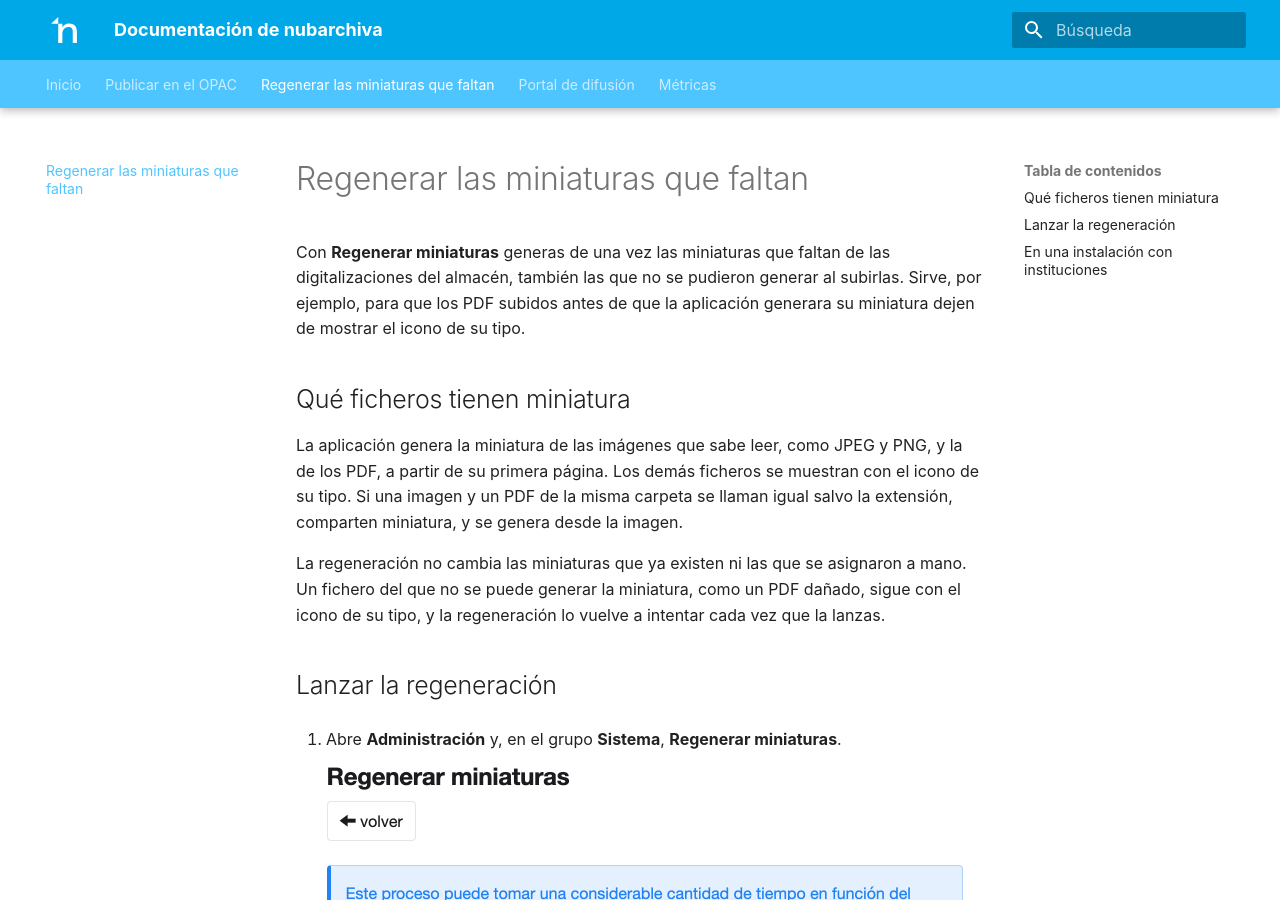
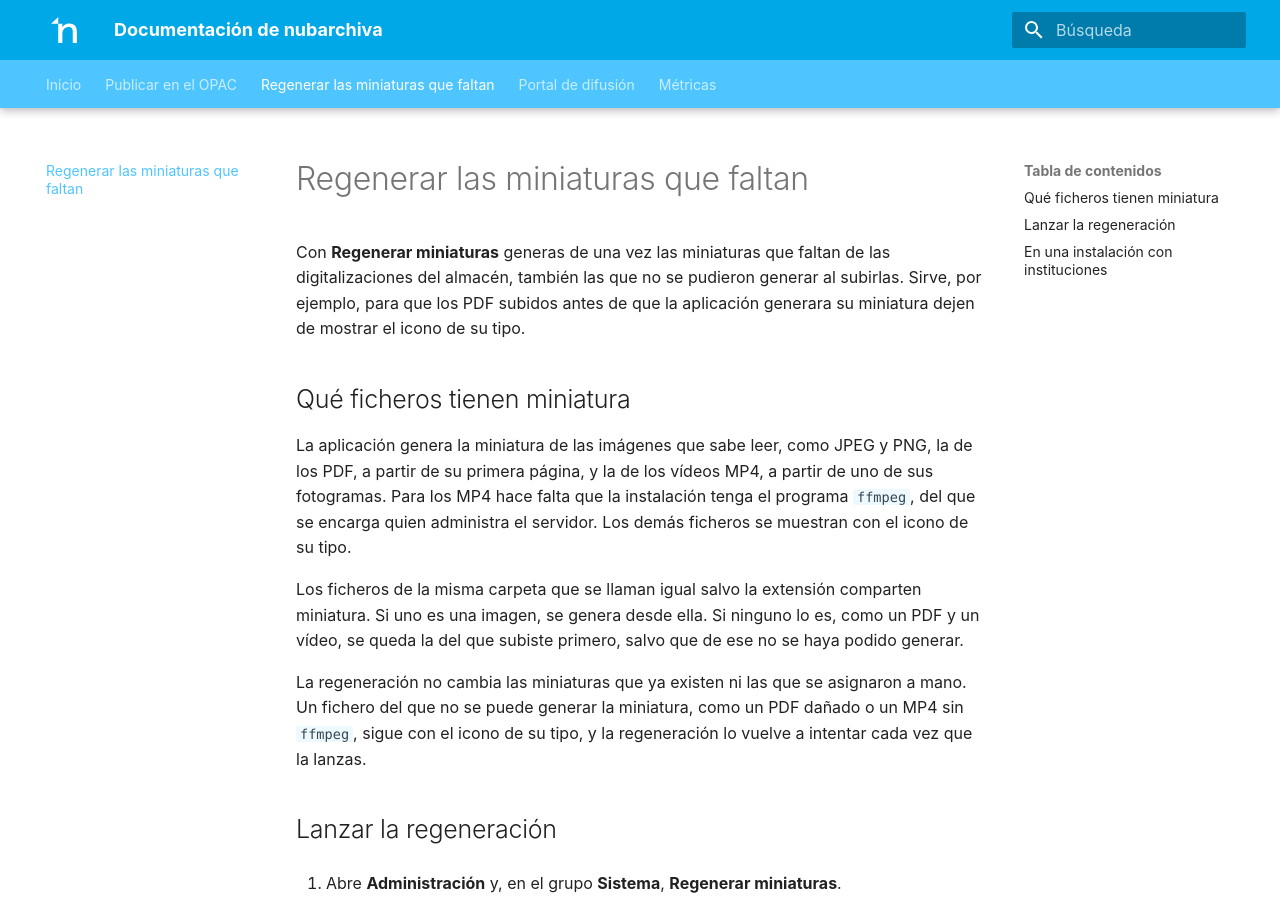
Before and after one commit to nubarchiva/nuba-docs, an MkDocs documentation site: the page built from docs/user-guide/regenerate-thumbnails.md, in a window 1280 px wide and 900 px high. Built offline with MkDocs 1.6.1 and Material for MkDocs 9.7.7, drawn with Linux system fonts in a browser that asks for light colours.

Commit message:
docs(user-guide): miniatura de los vídeos MP4
Los MP4 tienen miniatura si la instalación tiene `ffmpeg`, y un fichero comparte la suya con los
que se llaman igual en su carpeta.

```diff
--- a/docs/user-guide/regenerate-thumbnails.md
+++ b/docs/user-guide/regenerate-thumbnails.md
@@ -6,13 +6,18 @@ generara su miniatura dejen de mostrar el icono de su tipo.
 
 ## Qué ficheros tienen miniatura
 
-La aplicación genera la miniatura de las imágenes que sabe leer, como JPEG y PNG, y la de los PDF, a partir de su
-primera página. Los demás ficheros se muestran con el icono de su tipo. Si una imagen y un PDF de la misma carpeta se
-llaman igual salvo la extensión, comparten miniatura, y se genera desde la imagen.
+La aplicación genera la miniatura de las imágenes que sabe leer, como JPEG y PNG, la de los PDF, a partir de su
+primera página, y la de los vídeos MP4, a partir de uno de sus fotogramas. Para los MP4 hace falta que la instalación
+tenga el programa `ffmpeg`, del que se encarga quien administra el servidor. Los demás ficheros se muestran con el icono
+de su tipo.
+
+Los ficheros de la misma carpeta que se llaman igual salvo la extensión comparten miniatura. Si uno es una imagen, se
+genera desde ella. Si ninguno lo es, como un PDF y un vídeo, se queda la del que subiste primero, salvo que de ese no se
+haya podido generar.
 
 La regeneración no cambia las miniaturas que ya existen ni las que se asignaron a mano. Un fichero del que no se puede
-generar la miniatura, como un PDF dañado, sigue con el icono de su tipo, y la regeneración lo vuelve a intentar cada
-vez que la lanzas.
+generar la miniatura, como un PDF dañado o un MP4 sin `ffmpeg`, sigue con el icono de su tipo, y la regeneración lo
+vuelve a intentar cada vez que la lanzas.
 
 ## Lanzar la regeneración
 
```
